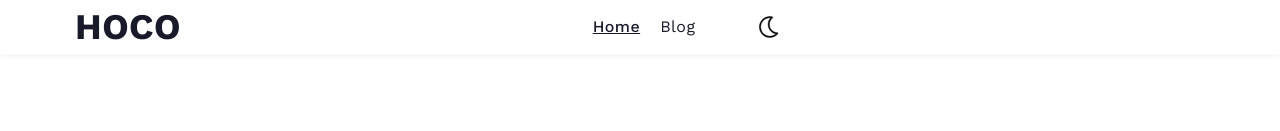
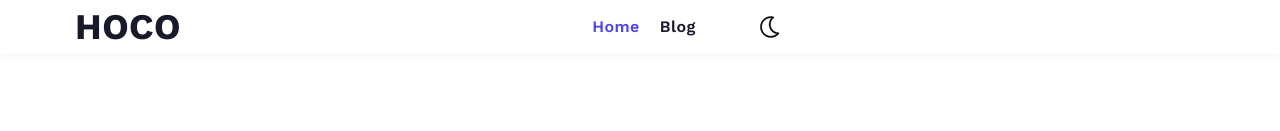
Before and after one commit to hovanco/nextjs-wp-blog, a Next.js app: page / in a window 1280 px wide. Shown: the top 131 px of the page. Built offline with nearby package versions, Linux system fonts and the light colour scheme.

Commit message:
Add style for category btn

```diff
--- a/src/app/components/CategoryList.tsx
+++ b/src/app/components/CategoryList.tsx
@@ -16,6 +16,10 @@ const CategoryList = ({
       <div className="category-list">
         {categories?.map((category) => (
           <div
+            style={{
+              color: `${category.acf?.category_color}`,
+              backgroundColor: `${category.acf?.category_background}`,
+            }}
             key={category.id}
             className={`category-item ${
               activeCategory === category.id ? "active" : ""
--- a/src/app/components/Header.tsx
+++ b/src/app/components/Header.tsx
@@ -3,7 +3,6 @@ import React, { useEffect, useState } from "react";
 import Link from "next/link";
 import { usePathname } from "next/navigation";
 import ThemeToggle from "./ThemeToggle";
-// import ThemeToggle from "./ThemeToggle";
 
 interface NavigationItem {
   label: string;
--- a/src/app/globals.css
+++ b/src/app/globals.css
@@ -19,8 +19,11 @@
   --pin-title: #FFFFFF;
   --pin-post-meta: #FFFFFF;
 
-  --card-label-bg: #181A2A;
-  --card-label-text: #FFFFFF;
+  --card-label-bg: #E9F0FF;
+  --card-label-text: #2B4BB5;
+
+
+
   --card-title: #181A2A;
   --card-post-meta: #181A2A;
   --card-border: #E8E8EA;
@@ -39,8 +42,6 @@
   --card-title: #FFFFFF;
   --card-post-meta: #FFFFFF;
   --card-border: #242535;
-  --card-label-bg: #FFFFFF;
-  --card-label-text: #181A2A;
 }
 
 html {
--- a/src/app/styles/page/blog.css
+++ b/src/app/styles/page/blog.css
@@ -16,6 +16,7 @@ h1 {
   padding: 16px;
   border: 1px solid #E8E8EA;
   border-radius: 4px;
+  transition: 0.3s;
 }
 
 .card-link:hover {
@@ -123,7 +124,7 @@ html[data-theme="dark"] .card-link {
 }
 
 .card-text-category {
-  padding: 4px 30px;
+  padding: 8px 30px;
   display: flex;
   align-items: center;
   justify-content: center;
@@ -146,9 +147,9 @@ html[data-theme="dark"] .card-link {
 
 /* start skeleton */
 .list-skeleton-img {
-  margin-top: -80px;
+  margin-top: -40px;
   width: 100%;
-  min-width: 1130px;
+  min-width: 100%;
   height: 100vh;
   min-height: 100vh;
   border-radius: 4px;
@@ -420,8 +421,17 @@ button.close-icon {
   justify-content: center;
   border-radius: 4px;
   border: 1px solid var(--search-border);
-  background: var(--secondary-text);
   cursor: pointer;
+  transition: 0.3s;
+}
+
+[data-theme="dark"] .category-item:first-child {
+  background: #FFFFFF;
+  color: #181A2A;
+}
+
+.category-item:hover {
+  box-shadow: rgba(0, 0, 0, 0.1) 0px 4px 6px -1px, rgba(0, 0, 0, 0.06) 0px 2px 4px -1px;
 }
 
 .category-name {
@@ -431,17 +441,23 @@ button.close-icon {
   text-transform: capitalize;
 }
 
-.category-item:hover {
-  color: var(--secondary-text);
-  background: var(--primary-text);
+.category-item.active {
+  font-weight: 600;
+  filter: brightness(0.92);
+  color: #181A2A;
+  background: #FFFFFF;
+  box-shadow: 0 2px 6px rgba(93, 64, 187, 0.2);
 }
 
-.category-item.active {
-  background-color: #000000;
-}
-
-.category-item.active>span {
-  color: #FFFFFF;
+.category-item.active::before {
+  content: "✓";
+  position: absolute;
+  left: 10px;
+  top: 50%;
+  transform: translateY(-50%);
+  font-size: 14px;
+  color: #5e35b1;
+  transition: 0.3s;
 }
 
 /* end category */
@@ -479,9 +495,8 @@ button.close-icon {
 [data-theme="dark"] .pagination-item.active {
   color: var(--color-white);
   background: #000000;
-  border: 1px solid #000000;
+  border: 1px solid var(--search-border);
   cursor: not-allowed;
-
 }
 
 .pagination-item:hover:not(.active) {
@@ -494,7 +509,7 @@ button.close-icon {
   justify-content: center;
   align-items: center;
   min-width: 50px;
-  transition: background-color 0.3s;
+  transition: 0.3s;
   border: 1px solid var(--search-border);
   background-color: var(--secondary-text);
 }
@@ -517,13 +532,6 @@ button.close-icon {
   cursor: not-allowed;
   color: var(--color-dark);
   background: var(--color-white);
-}
-
-[data-theme="dark"] .pagination button:disabled {
-  cursor: not-allowed;
-  color: var(--color-white);
-  background: var(--color-dark);
-  border: 1px solid #000000;
 }
 
 /* blog-wrapper */
@@ -561,6 +569,7 @@ button.close-icon {
   width: 100%;
   padding: 16px;
   border-radius: 4px;
+  transition: 0.3s;
   border: 1px solid var(--card-border);
 }
 
@@ -613,7 +622,7 @@ button.close-icon {
 }
 
 .pin-cate-name {
-  padding: 4px 0;
+  padding: 8px 0;
   width: 120px;
   display: flex;
   align-items: center;
@@ -625,6 +634,10 @@ button.close-icon {
   text-transform: capitalize;
   border-radius: 4px;
   background: var(--pin-label-bg);
+
+
+  background: #E9F0FF;
+  color: #2B4BB5;
 }
 
 .pin-title {
--- a/src/app/styles/partials/header.css
+++ b/src/app/styles/partials/header.css
@@ -37,21 +37,43 @@ header .header-menu {
   gap: 20px;
 }
 
-header .header-item.is-active .header-link {
-  font-weight: 500;
-  text-decoration: underline;
-}
-
 header .header-link {
   color: var(--color-text-title-card);
   font-size: 16px;
-  font-weight: 400;
+  /* font-weight: 400; */
+  font-weight: 600;
   line-height: 1.5;
+  transition: 0.3s;
   text-transform: capitalize;
+
+  position: relative;
 }
 
-header .header-link:hover {
-  text-decoration: underline;
+header .header-link::after {
+  content: '';
+  position: absolute;
+  width: 100%;
+  transform: scaleX(0);
+  border-radius: 5px;
+  height: 0.05em;
+  bottom: 0;
+  left: 0;
+  background: currentcolor;
+  transform-origin: bottom right;
+  transition: transform 0.25s ease-out;
+}
+
+header .header-link:hover::after {
+  transform: scaleX(1);
+  transform-origin: bottom left;
+}
+
+header .header-item.is-active .header-link {
+  color: #4f46e5;
+}
+
+[data-theme="dark"] header .header-item.is-active .header-link {
+  color: #818cf8;
 }
 
 header .header-link.is-active {
--- a/src/app/types/category.ts
+++ b/src/app/types/category.ts
@@ -1,4 +1,8 @@
 export interface Category {
   id: number;
   name: string;
+  acf?: {
+    category_color?: string;
+    category_background?: string;
+  };
 }
```
